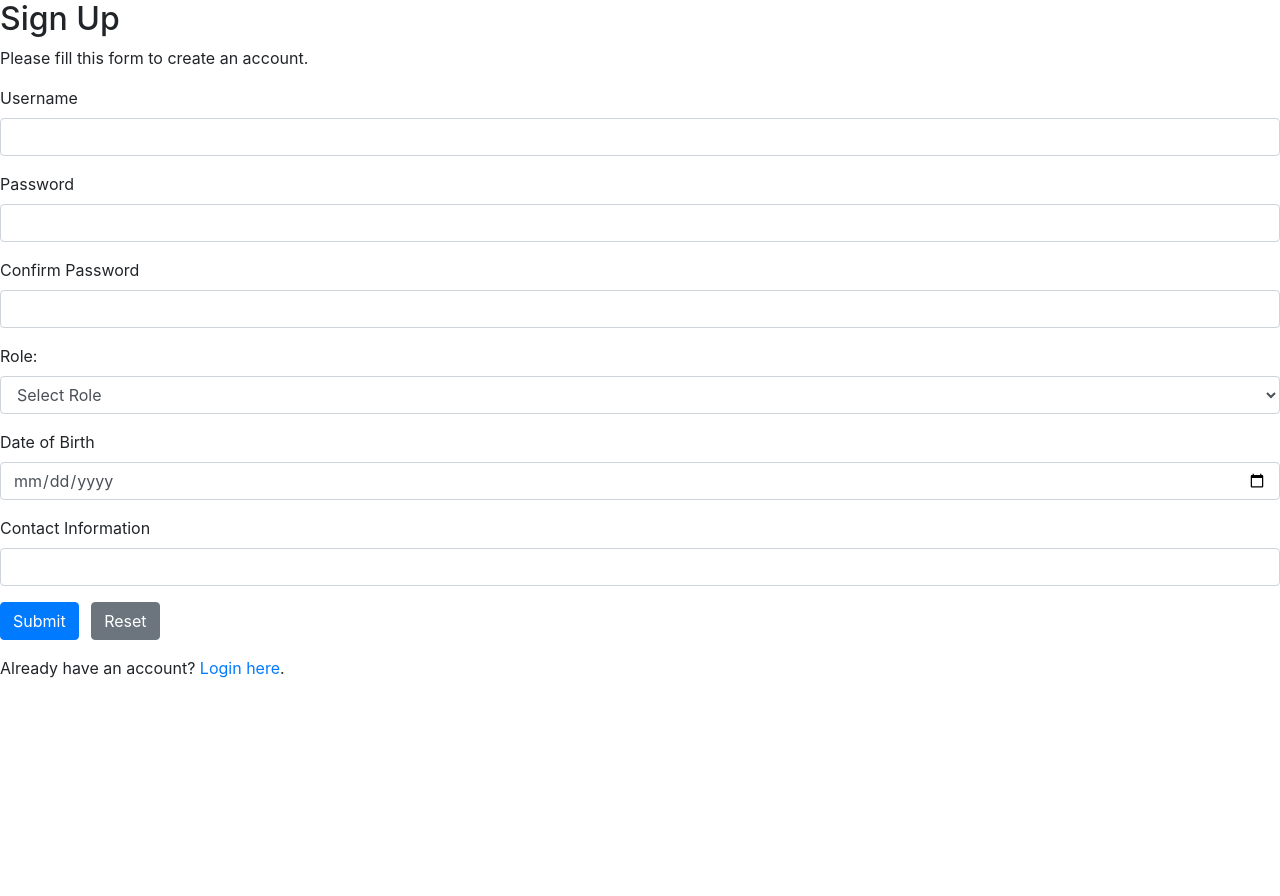
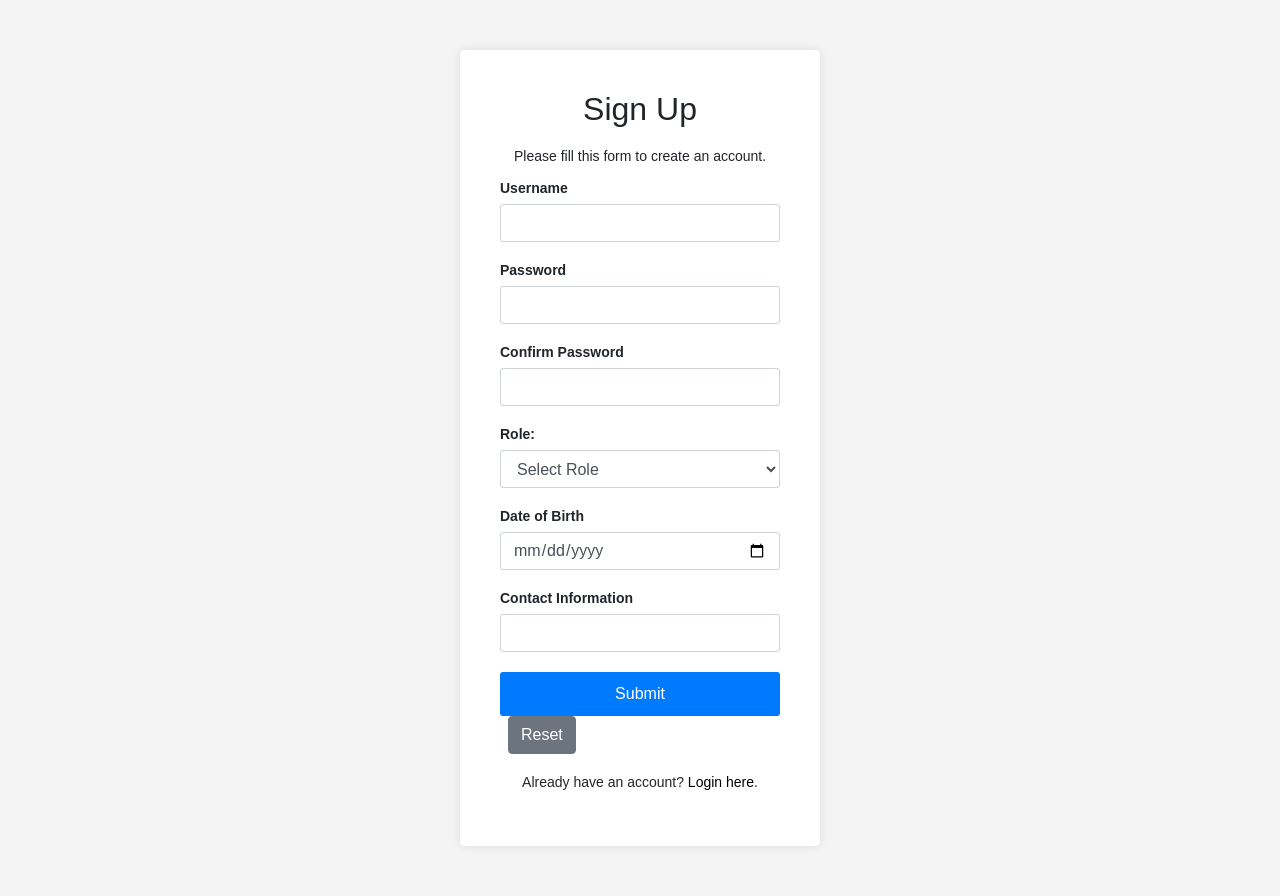
Before and after one commit to dileepasripal/ePillBox_OUSL, a PHP site: page /pages/register.php in a window 1280 px wide. Before the commit the page ends 678 px from the top, so only its background shows below. Run offline with PHP 8.4, Linux system fonts and the light colour scheme; the template is opened without the code that fills it, so the values that code supplies are empty.

Commit message:
designed register page

```diff
--- a/pages/register.php
+++ b/pages/register.php
@@ -4,6 +4,70 @@
     <meta charset="UTF-8">
     <title>Sign Up</title>
     <link rel="stylesheet" href="https://stackpath.bootstrapcdn.com/bootstrap/4.5.2/css/bootstrap.min.css">
+    <style>
+        body {
+            font: 14px sans-serif;
+            background-color: #f4f4f4;
+            display: flex;
+            flex-direction: column;
+            min-height: 100vh;
+        }
+
+        .wrapper {
+            background: #fff;
+            border-radius: 5px;
+            box-shadow: 0px 0px 10px rgba(0, 0, 0, 0.1);
+            padding: 40px;
+            width: 360px;
+            margin: 50px auto;
+            flex-grow: 1;
+        }
+
+        .wrapper h2 {
+            text-align: center;
+            margin-bottom: 20px;
+        }
+
+        .form-group {
+            margin-bottom: 20px;
+        }
+
+        .form-group label {
+            font-weight: bold;
+        }
+
+        .form-control {
+            border-radius: 3px;
+        }
+
+        .btn-primary {
+            background-color: #007bff;
+            border: none;
+            border-radius: 3px;
+            padding: 10px 20px;
+            cursor: pointer;
+            display: block;
+            width: 100%;
+        }
+
+        .btn-primary:hover {
+            background-color: #0069d9;
+        }
+
+        .invalid-feedback {
+            color: #dc3545;
+            font-size: 12px;
+        }
+
+        .wrapper p {
+            text-align: center;
+            margin-top: 20px;
+        }
+
+        .wrapper a {
+            color: #000;
+        }
+        </style>
   </head>
 <body>
     <div class="wrapper">
```
